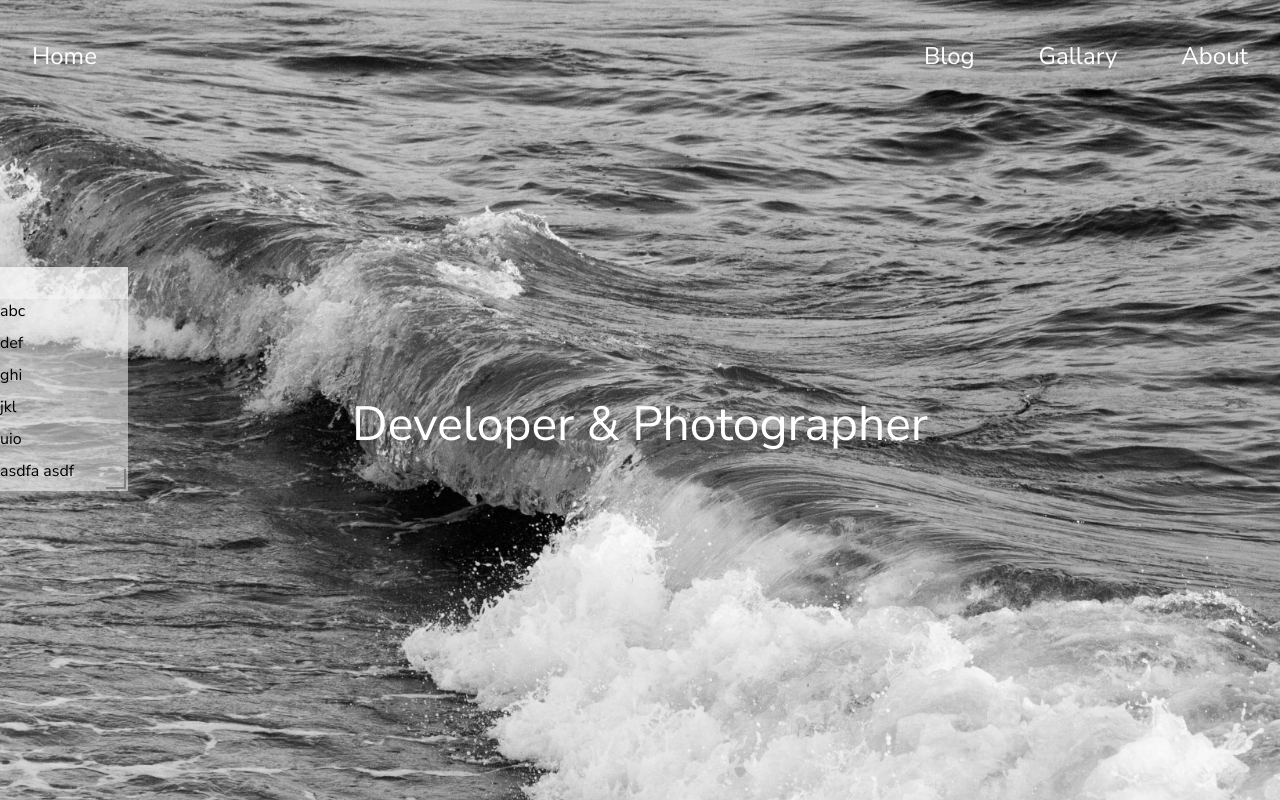
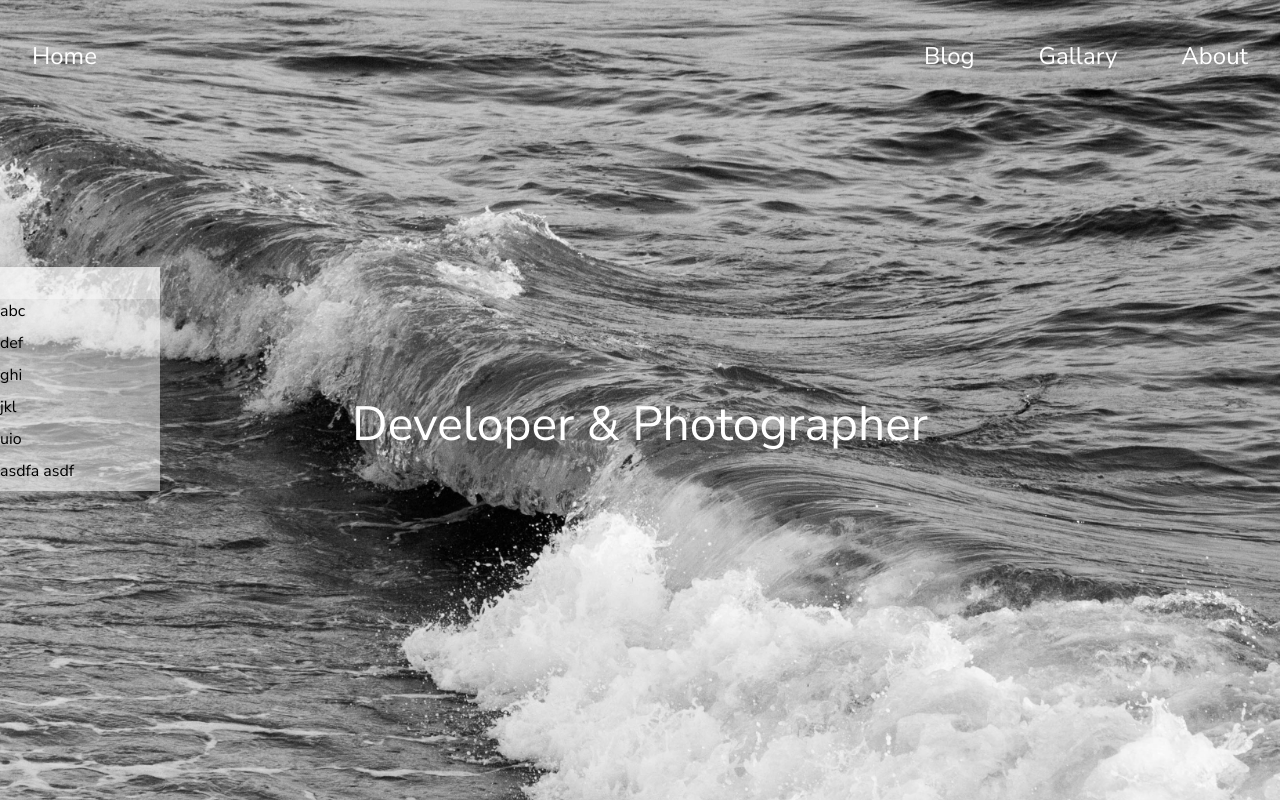
Before and after one commit to z27fang/personal-website, a Next.js app: page / in a window 1280 px wide. Built offline with nearby package versions, Linux system fonts and the light colour scheme.

Commit message:
finish draggable component

```diff
--- a/components/draggable-dropdown/draggable-dropdown.js
+++ b/components/draggable-dropdown/draggable-dropdown.js
@@ -63,32 +63,16 @@ export default function DraggableDropdown(props) {
                             </div>
                         ))
                     }
-
-                    <Draggable className={type['resize-button']}
-                    onDrag={onResizeHandler}>
-                        <span className={type['resize-button']}/>
-                    </Draggable>
                 </div>
 
-
+                {/* <Draggable
+                onDrag={onResizeHandler}>
+                    <span className={type['resize-button']}/>
+                </Draggable> */}
             </div>
-        </>
-            // <div className={props.className + ' ' + type['draggable-list']}
-            // style={{
-            //     width: props.itemWidth,
-            //     minWidth: props.itemWidth,
-            //     minHeight: props.itemHeight,
-            //     backgroundColor: props.itemBG || 'black',
-            //     ...containerStyle
-            // }}>
-
-            //     {/** list */}
-            //     {/** the first item is the header */}
 
 
-
-
-            // </div>
+        </>
     )
 
 }
--- a/components/draggable-dropdown/draggable-dropdown.module.css
+++ b/components/draggable-dropdown/draggable-dropdown.module.css
@@ -19,14 +19,17 @@
     overflow: scroll; */
 }
 
-.resize-button {
+.resize-button-container {
     position: absolute;
     right: 0;
     bottom: 0;
-    width: 20px;
-    height: 20px;
-    border-right-width: 2px;
-    border-bottom-width: 2px;
+}
+
+.resize-button {
+    width: 15px;
+    height: 15px;
+    border-right-width: 3px;
+    border-bottom-width: 3px;
     border-color: gray;
     margin-right:2px;
     margin-bottom:2px;
--- a/package.json
+++ b/package.json
@@ -13,6 +13,7 @@
     "react-dom": "^17.0.2",
     "react-draggable": "^4.4.3",
     "react-redux": "^7.2.4",
+    "react-resizable": "^3.0.1",
     "react-scripts": "4.0.3",
     "web-vitals": "^1.1.2"
   },
--- a/pages/index.js
+++ b/pages/index.js
@@ -40,7 +40,7 @@ function Home() {
             </div>
             <DraggableDropdown
             className="fixed top-1/3 z-20"
-            itemWidth="8rem"
+            itemWidth="10rem"
             itemHeight="2rem"
             headerBG="rgba(255,255,255,0.7)"
             itemBG="rgba(255,255,255,0.5)"
```
Also changed, not shown: 1 other file (tests, documents, lock files or other folders).
